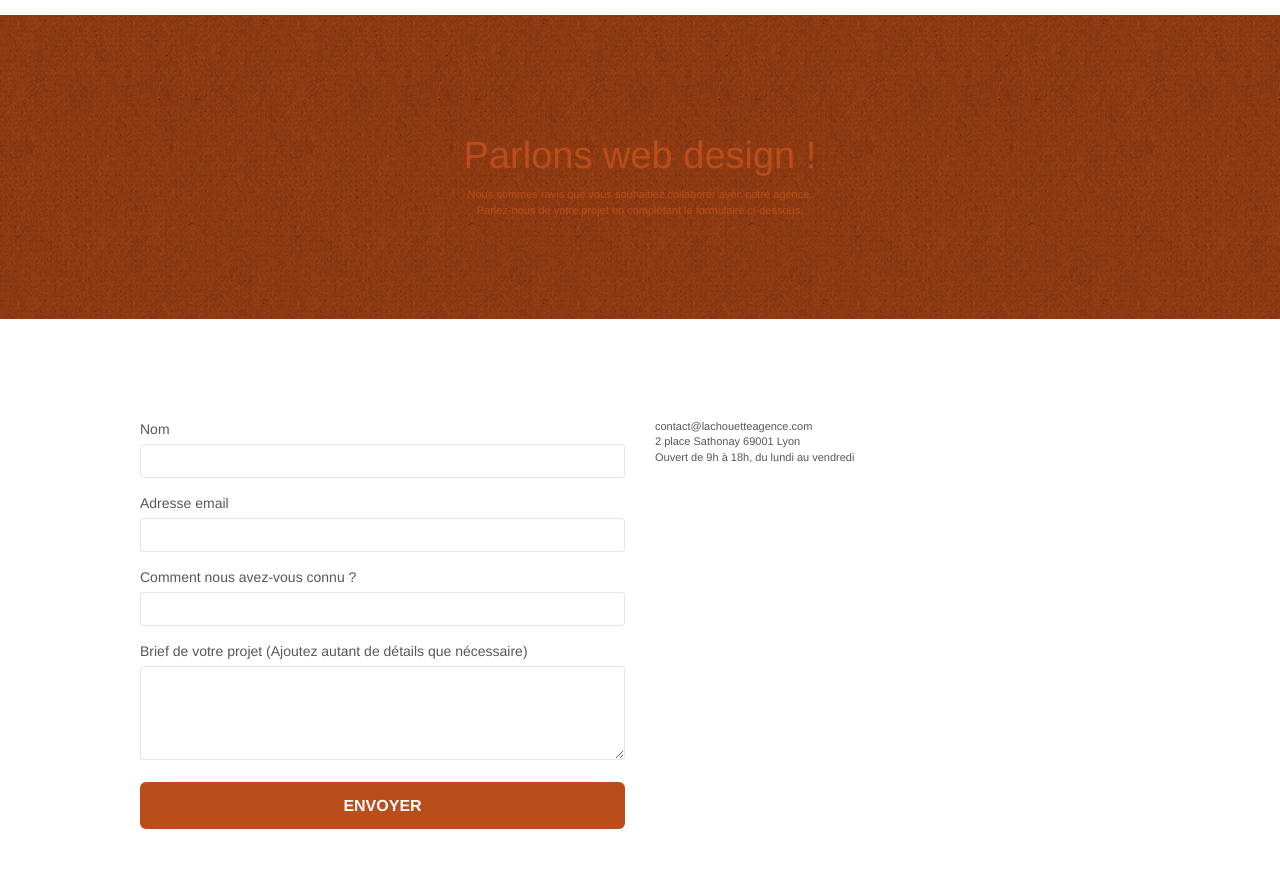
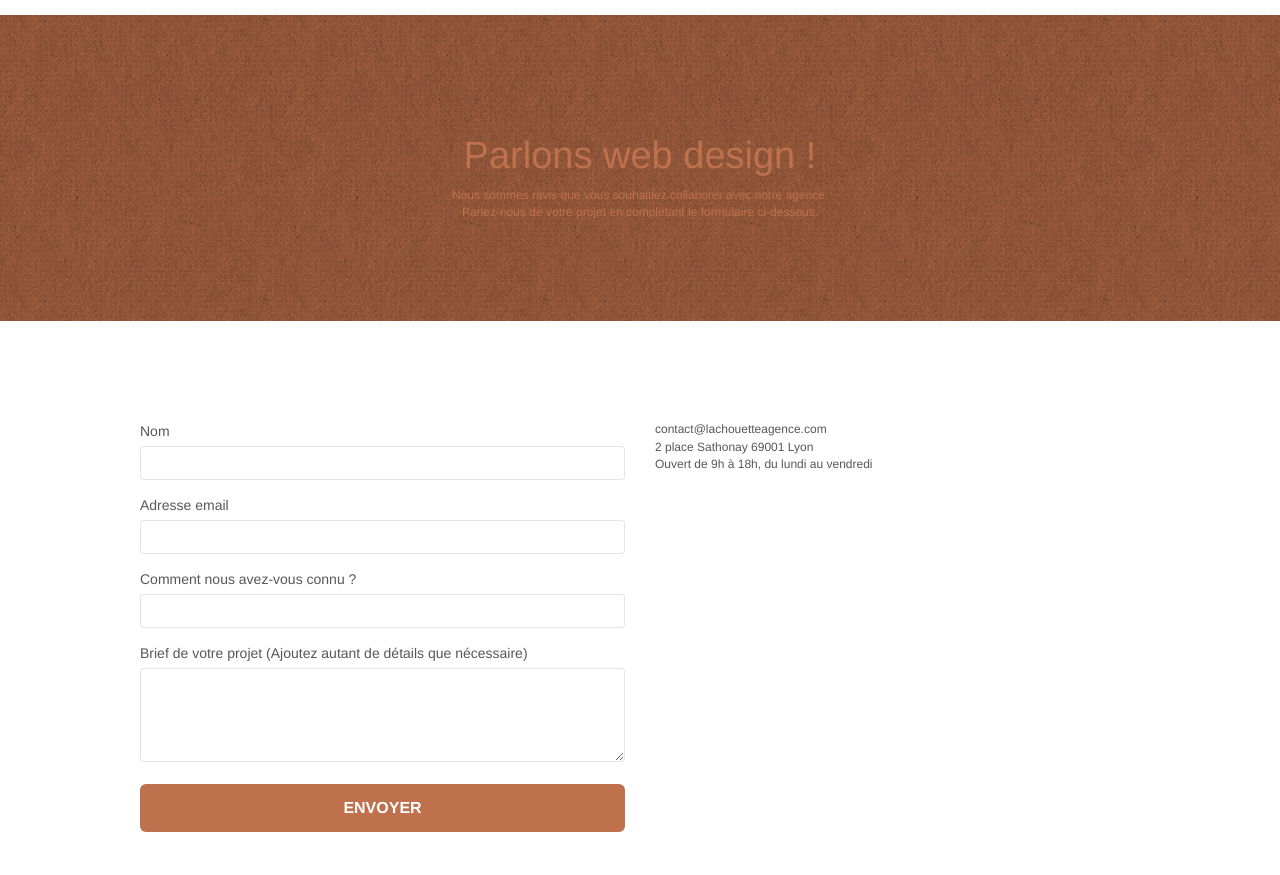
Before and after one commit to Nikolomahe/Nikolomahe.github.io, a plain HTML site: page page2.html in a window 1280 px wide. Shown: the part 77-952 px from the top of the page. Drawn offline with nearby package versions, Linux system fonts and the light colour scheme; files that its build step writes are made by us from their sources; a script that the page names is missing.

Commit message:
contraste background + font à 12px

```diff
--- a/style.css
+++ b/style.css
@@ -677,7 +677,7 @@ a {
 }
 
 p {
-    font-size: 11px;
+    font-size: 12px;
 }
 
 .tight-width-whitespace {
@@ -771,15 +771,15 @@ h4 {
 }
 
 .bgc-atomic-tangerine {
-    background-color: #bb4d1a;
+    background-color: #be714c;
 }
 
 .tc-white {
-    color: #bb4d1a!important;
+    color: #be714c!important;
 }
 
 .btn-atomic-tangerine {
-    background: #bb4d1a;
+    background: #be714c;
     color: #FFFFFF!important;
 }
 
@@ -797,7 +797,7 @@ h4 {
 }
 
 .ltc-atomic-tangerine {
-    color: #bb4d1a!important;
+    color: #be714c!important;
 }
 
 .ltc-atomic-tangerine:hover {
```
